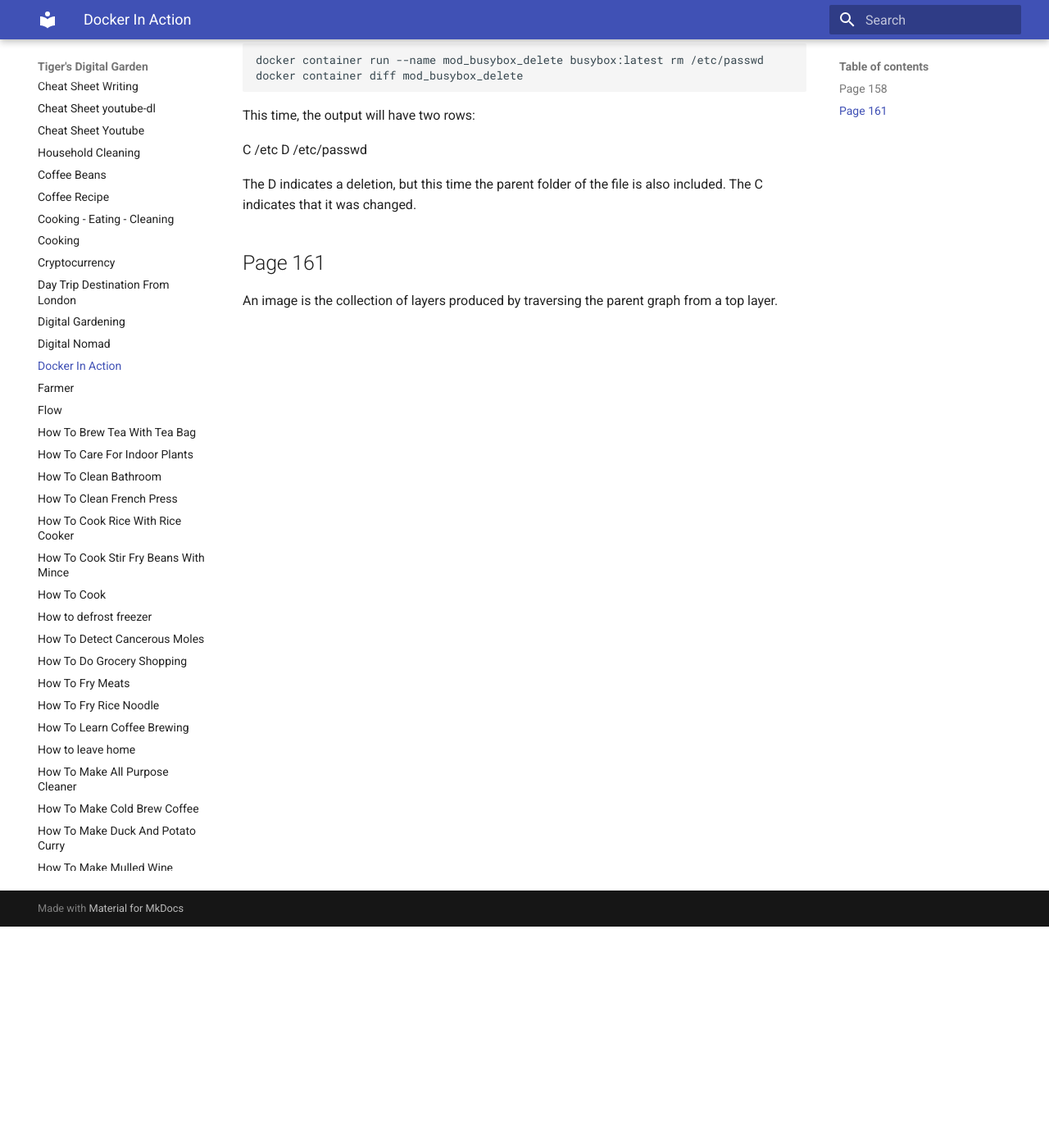
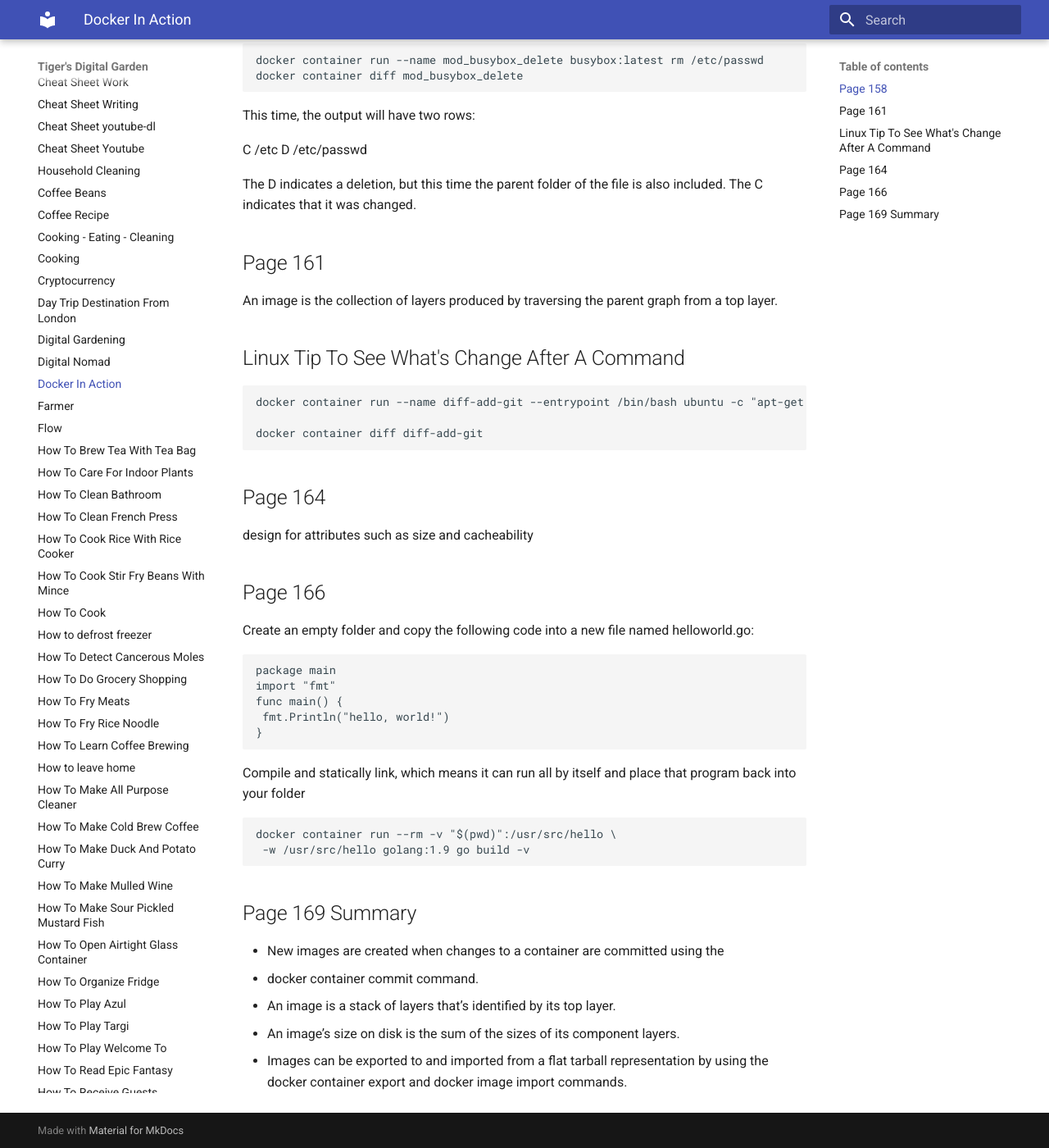
Before and after one commit to ynotstartups/notes, an MkDocs documentation site: the page built from notes/docker-in-action.md, in a window 1280 px wide and 1400 px high, scrolled down 270 px. Shown: the whole window at 82% size. Built offline with MkDocs 1.6.1 and Material for MkDocs 9.7.7, drawn with Linux system fonts in a browser that asks for light colours.

Commit message:
reading notes

````diff
--- a/notes/docker-in-action.md
+++ b/notes/docker-in-action.md
@@ -23,3 +23,43 @@
 
 An image is the collection of layers produced by traversing the parent graph
 from a top layer.
+
+## Linux Tip To See What's Change After A Command
+
+```bash
+docker container run --name diff-add-git --entrypoint /bin/bash ubuntu -c "apt-get update && apt-get install -y git"
+
+docker container diff diff-add-git
+```
+
+## Page 164
+
+design for attributes such as size and cacheability
+
+## Page 166
+
+Create an empty folder and copy the following code into a new file named
+helloworld.go:
+
+```go
+package main
+import "fmt"
+func main() {
+ fmt.Println("hello, world!")
+}
+```
+
+Compile and statically link, which means it can run all by itself and place that program back into your folder
+
+```bash
+docker container run --rm -v "$(pwd)":/usr/src/hello \
+ -w /usr/src/hello golang:1.9 go build -v
+```
+
+## Page 169 Summary
+
+- New images are created when changes to a container are committed using the
+- docker container commit command.
+- An image is a stack of layers that’s identified by its top layer.
+- An image’s size on disk is the sum of the sizes of its component layers.
+- Images can be exported to and imported from a flat tarball representation by using the docker container export and docker image import commands.
````
